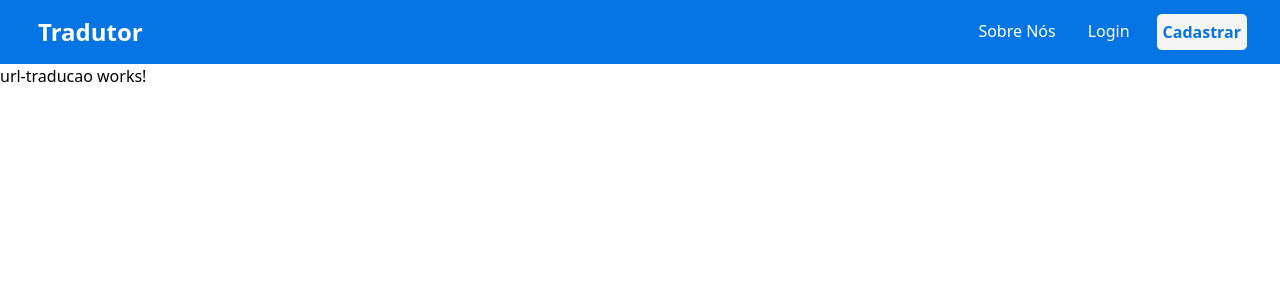
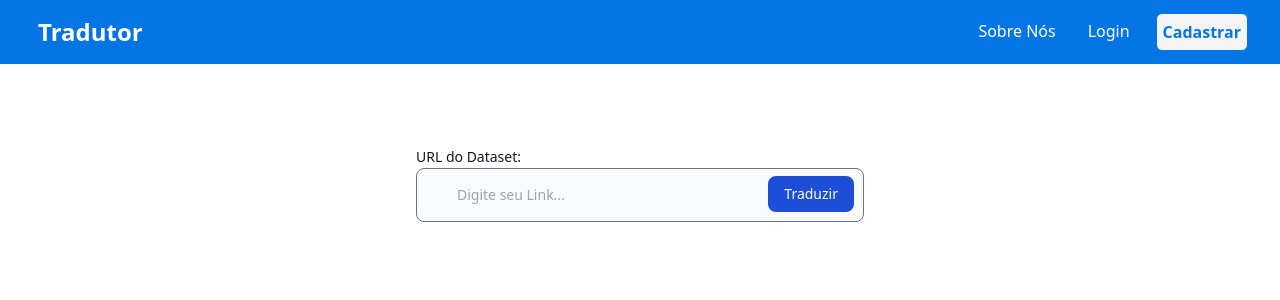
Before and after one commit to islanpedro01/Tradutor, an Angular app in the folder projeto-tradutor/: page /urltraducao in a window 1280 px wide. Shown: the top 300 px of the page. Built offline with nearby package versions, Linux system fonts and the light colour scheme.

Commit message:
Botões do Home "funcionando"

```diff
--- a/projeto-tradutor/src/app/home/csv-traducao/csv-traducao.component.html
+++ b/projeto-tradutor/src/app/home/csv-traducao/csv-traducao.component.html
@@ -1 +1,4 @@
-<p>csv-traducao works!</p>
+<div class="flex justify-center flex-col mt-20 w-1/2 m-auto">
+<label class="block mb-2 text-sm font-medium text-gray-900 dark:text-white" for="file_input">Submeter arquivo CSV</label>
+<input class="block w-full text-lg text-gray-900 border border-gray-300 cursor-pointer bg-gray-50 dark:text-gray-400 focus:outline-none" id="large_size" type="file">
+</div>
--- a/projeto-tradutor/src/app/home/url-traducao/url-traducao.component.html
+++ b/projeto-tradutor/src/app/home/url-traducao/url-traducao.component.html
@@ -1 +1,7 @@
-<h1>url-traducao works!</h1>
+<form class="max-w-md mx-auto mt-20">
+    <div class="relative">
+        <label for="default-search" class="mb-2 text-sm font-medium text-gray-900">URL do Dataset: </label>
+        <input type="search" id="default-search" class="block w-full p-4 pl-3 ps-10 text-sm text-gray-900 border border-gray-500 rounded-lg bg-gray-50 focus:ring-blue-500 focus:border-blue-500 " placeholder="Digite seu Link..." required />
+        <button type="submit" class="text-white absolute end-2.5 bottom-2.5 bg-blue-700 hover:bg-blue-800 focus:ring-4 focus:outline-none focus:ring-blue-300 font-medium rounded-lg text-sm px-4 py-2 ">Traduzir</button>
+    </div>
+</form>
--- a/projeto-tradutor/src/app/tela-cadastro/tela-cadastro.component.html
+++ b/projeto-tradutor/src/app/tela-cadastro/tela-cadastro.component.html
@@ -1 +1 @@
-<p>tela-cadastro works!</p>
+<p> TELA DE CADASTRO </p>
```
